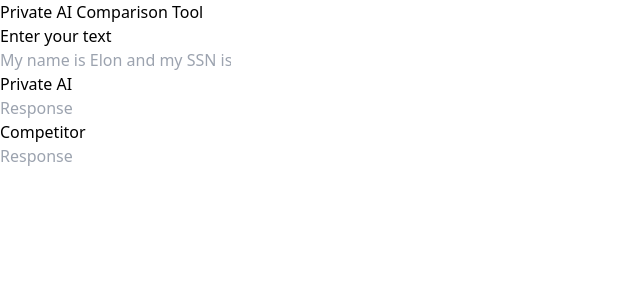
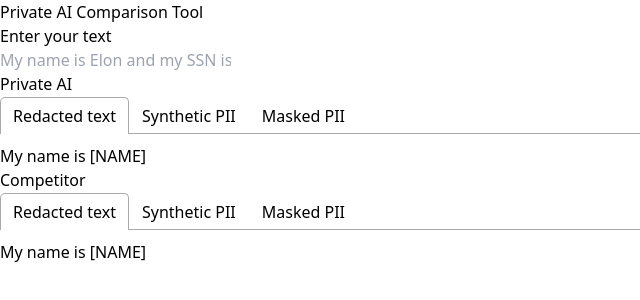
Before and after one commit to IrinaPresnyakova/pai-comparison-tool-client, a React (Vite) app: page / in a window 1280 px wide. Shown: the top 300 px of the page, without its empty margins (0-640 px from the left). Built offline with nearby package versions, Linux system fonts and the light colour scheme.

Commit message:
Add Tab component and remove the ones that are not necessary

```diff
--- a/package.json
+++ b/package.json
@@ -20,6 +20,7 @@
     "postcss": "^8.4.31",
     "react": "^18.2.0",
     "react-dom": "^18.2.0",
+    "react-tabs": "^6.0.2",
     "tailwindcss": "^3.3.5"
   },
   "devDependencies": {
--- a/src/components/Form.jsx
+++ b/src/components/Form.jsx
@@ -1,6 +1,7 @@
 import { Input } from "@material-tailwind/react";
 import { Component } from "react";
 import Button from "./Button";
+import TabGroup from "./TabGroup";
 
 
 class Form extends Component {
@@ -9,24 +10,21 @@ class Form extends Component {
             <>
             <div className="w-full mt-10">
                 <div>Enter your text</div>
-                <div flex space-x-4 className="mb-3 pt-5">
+                <div className="mb-3 pt-5">
                     <input size="lg" type="text" placeholder="My name is Elon and my SSN is 435435465" className="px-8 py-6 placeholder-blueGray-300 text-blueGray-600 relative bg-white bg-white rounded text-base border-0 shadow outline-none focus:outline-none focus:ring w-full"/>
                 </div>
             </div>
             <div class="h-56 grid grid-cols-2 gap-4 content-center w-full">
                 <div>
-                <div>Private AI</div>
-                    {/* <Button>Text redact</Button>
-                    <Button>Synthetic PII</Button>
-                    <Button>Masked PII</Button> */}
-                    <div flex space-x-4 className="mb-3 pt-5">
-                        <input size="lg" type="text" placeholder="Response" className="px-8 py-6 placeholder-blueGray-300 text-blueGray-600 relative bg-white bg-white rounded text-base border-0 shadow outline-none focus:outline-none focus:ring w-full"/>
+                    <div>Private AI</div>
+                    <div className="mb-3 pt-5">
+                        <TabGroup />
                     </div>
                 </div>
                 <div>
-                <div>Competitor</div>
+                    <div>Competitor</div>
                     <div flex space-x-4 className="mb-3 pt-5">
-                        <input size="lg" type="text" placeholder="Response" className="px-8 py-6 placeholder-blueGray-300 text-blueGray-600 relative bg-white bg-white rounded text-base border-0 shadow outline-none focus:outline-none focus:ring w-full"/>
+                        <TabGroup />
                     </div>
                 </div>
             </div>
--- /dev/null
+++ b/src/components/TabGroup.jsx
@@ -0,0 +1,30 @@
+import { Component } from "react";
+import { Tab, Tabs, TabList, TabPanel } from 'react-tabs';
+import 'react-tabs/style/react-tabs.css';
+
+
+class TabGroup extends Component {
+  render() {
+    return (
+      <Tabs>
+      <TabList>
+        <Tab>Redacted text</Tab>
+        <Tab>Synthetic PII</Tab>
+        <Tab>Masked PII</Tab>
+      </TabList>
+
+      <TabPanel>
+        <h2>My name is [NAME]</h2>
+      </TabPanel>
+      <TabPanel>
+        <h2>My name is [Mark]</h2>
+      </TabPanel>
+      <TabPanel>
+        <h2>My name is *****</h2>
+      </TabPanel>
+    </Tabs>
+    )
+  }
+}
+
+export default TabGroup
```
Also changed, not shown: src/components/InputDefault.jsx (deleted, +0 -14 lines), src/components/Output.jsx (deleted, +0 -17 lines), 1 other file (tests, documents, lock files or other folders).
